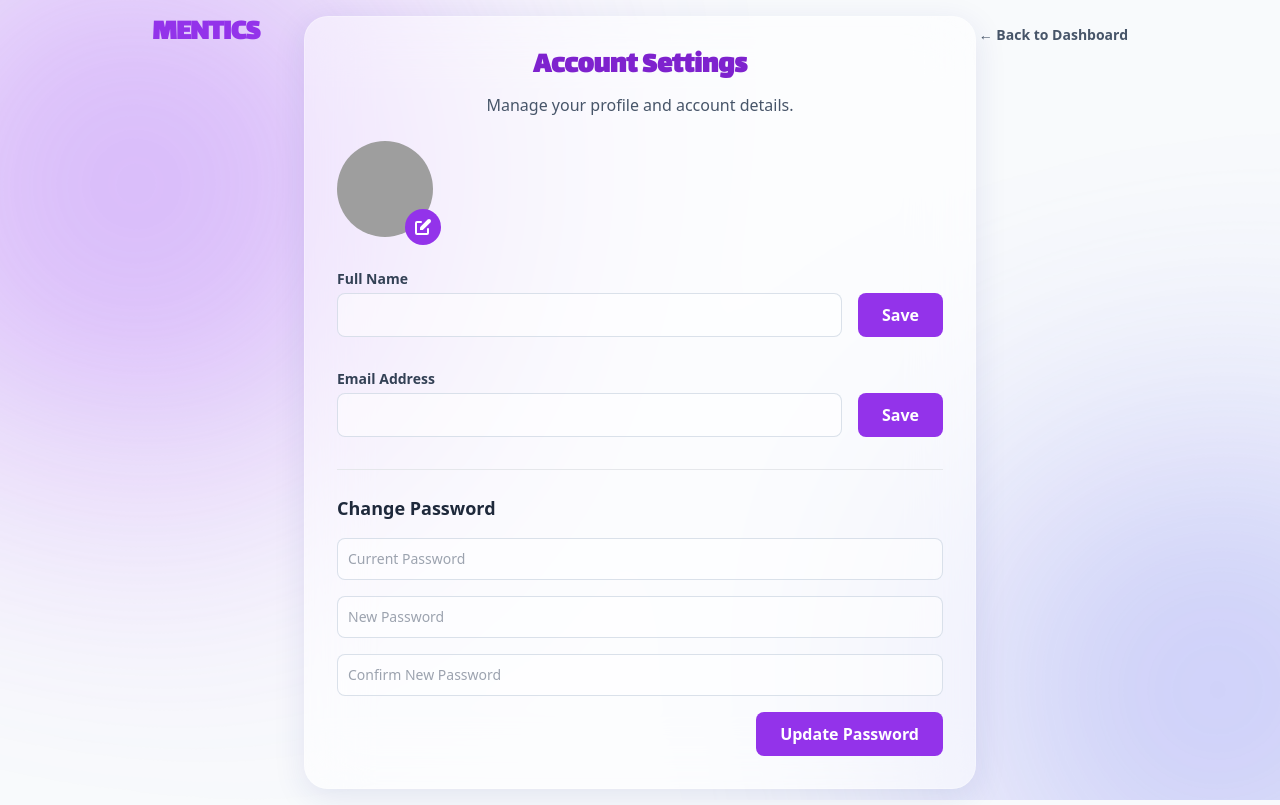
After one commit to shreyasboddani/MENTICS, a Flask app: template templates/account.html in a window 1280 px wide. The commit adds this page. Run offline with Flask 3, Linux system fonts and the light colour scheme; the template is opened without the code that fills it, so the values that code supplies are empty; some libraries are stand-ins or nearby versions; grey boxes are pictures that could not be loaded.

Commit message:
Added account page

```diff
--- a/app.py
+++ b/app.py
@@ -1,4 +1,3 @@
-# app.py
 from flask import Flask, render_template, request, redirect, url_for, session, jsonify
 from werkzeug.security import generate_password_hash, check_password_hash
 from dbhelper import DatabaseHandler
@@ -12,30 +11,32 @@ import random
 from pathlib import Path
 from datetime import datetime, timedelta, date
 from zoneinfo import ZoneInfo, ZoneInfoNotFoundError
-# NEW: Import for Google OAuth
 from authlib.integrations.flask_client import OAuth
-
+from werkzeug.utils import secure_filename
 
 # Explicitly load the .env file from the correct path
 env_path = Path('.') / '.env'
 load_dotenv(dotenv_path=env_path)
 
 app = Flask(__name__)
-app.secret_key = "supersecretkey"  # Replace with a real secret key in production
+app.secret_key = "supersecretkey"  # Replace with a real secret key
+# --- START: UPLOAD FOLDER CONFIGURATION ---
+app.config['UPLOAD_FOLDER'] = 'static/uploads'
 app.url_map.strict_slashes = False
-app.permanent_session_lifetime = timedelta(
-    minutes=10)
-
-# NEW: Initialize OAuth for Google Login
+app.permanent_session_lifetime = timedelta(minutes=10)
+
+# Ensure the upload folder exists
+os.makedirs(app.config['UPLOAD_FOLDER'], exist_ok=True)
+# --- END: UPLOAD FOLDER CONFIGURATION ---
+
+
 oauth = OAuth(app)
 oauth.register(
     name='google',
     server_metadata_url='https://accounts.google.com/.well-known/openid-configuration',
     client_id=os.getenv("GOOGLE_CLIENT_ID"),
     client_secret=os.getenv("GOOGLE_CLIENT_SECRET"),
-    client_kwargs={
-        'scope': 'openid email profile'
-    }
+    client_kwargs={'scope': 'openid email profile'}
 )
 
 db = DatabaseHandler("users.db")
@@ -45,7 +46,6 @@ db = DatabaseHandler("users.db")
 
 
 def init_db():
-    # Simplified init_db - it will create the table and add columns if they don't exist
     db.create_table("users", {
         "id": "INTEGER PRIMARY KEY AUTOINCREMENT",
         "email": "TEXT NOT NULL UNIQUE",
@@ -53,12 +53,13 @@ def init_db():
         "stats": "TEXT NOT NULL",
         "name": "TEXT NOT NULL DEFAULT ''",
         "onboarding_completed": "BOOLEAN DEFAULT FALSE",
-        "onboarding_data": "TEXT"
+        "onboarding_data": "TEXT",
+        "profile_picture": "TEXT"
     })
-    # Add columns safely - the function now handles "duplicate column" errors
     db.add_column("users", "name", "TEXT NOT NULL DEFAULT ''")
     db.add_column("users", "onboarding_completed", "BOOLEAN DEFAULT FALSE")
     db.add_column("users", "onboarding_data", "TEXT")
+    db.add_column("users", "profile_picture", "TEXT")
 
     db.create_table("paths", {
         "id": "INTEGER PRIMARY KEY AUTOINCREMENT",
@@ -968,6 +969,53 @@ def dashboard(user):
     )
 
 
+@app.route('/account', methods=['GET', 'POST'])
+@login_required
+def account(user):
+    if request.method == 'POST':
+        form_type = request.form.get('form_type')
+
+        if form_type == 'name':
+            new_name = request.form.get('name')
+            db.update('users', {'name': new_name}, {'id': user.data['id']})
+
+        elif form_type == 'email':
+            new_email = request.form.get('email')
+            # Add validation to ensure email is not already taken
+            existing_user = db.select('users', where={'email': new_email})
+            if not existing_user:
+                db.update('users', {'email': new_email},
+                          {'id': user.data['id']})
+                session['user'] = new_email  # Update session
+
+        elif form_type == 'password':
+            current_password = request.form.get('current_password')
+            new_password = request.form.get('new_password')
+            confirm_password = request.form.get('confirm_password')
+
+            if check_password_hash(user.data['password'], current_password) and new_password == confirm_password:
+                hashed_password = generate_password_hash(new_password)
+                db.update('users', {'password': hashed_password}, {
+                          'id': user.data['id']})
+
+        elif form_type == 'pfp':
+            if 'pfp' in request.files:
+                file = request.files['pfp']
+                if file.filename != '':
+                    filename = secure_filename(file.filename)
+                    # To make filenames unique
+                    unique_filename = f"{user.data['id']}_{filename}"
+                    filepath = os.path.join(
+                        app.config['UPLOAD_FOLDER'], unique_filename)
+                    file.save(filepath)
+                    db.update('users', {
+                              'profile_picture': f"/static/uploads/{unique_filename}"}, {'id': user.data['id']})
+
+    # Refresh user data after potential updates
+    user.load_user()
+    return render_template('account.html', user=user, profile_picture=user.data.get('profile_picture'))
+
+
 @app.route("/dashboard/test-path-builder", methods=["GET", "POST"])
 @login_required
 def test_path_builder(user):
--- /dev/null
+++ b/templates/account.html
@@ -0,0 +1,145 @@
+<!DOCTYPE html>
+<html lang="en">
+
+<head>
+    <meta charset="UTF-8" />
+    <title>Account Settings – Mentics</title>
+    <meta name="viewport" content="width=device-width, initial-scale=1.0" />
+    <script src="https://cdn.tailwindcss.com"></script>
+    <link rel="preconnect" href="https://fonts.googleapis.com">
+    <link rel="preconnect" href="https://fonts.gstatic.com" crossorigin>
+    <link href="https://fonts.googleapis.com/css2?family=Inter:wght@400;500;600;700;800&family=Lalezar&display=swap"
+        rel="stylesheet">
+    <link href="https://unpkg.com/aos@2.3.1/dist/aos.css" rel="stylesheet">
+    <link rel="stylesheet" href="{{ url_for('static', filename='dashboard.css') }}">
+</head>
+
+<body
+    class="bg-slate-50 font-sans text-slate-800 antialiased min-h-screen flex flex-col items-center justify-center p-4">
+
+    <div class="background-shapes">
+        <div class="shape-1"></div>
+        <div class="shape-2"></div>
+    </div>
+
+    <header class="absolute top-0 left-0 w-full z-10">
+        <div class="max-w-5xl mx-auto flex justify-between items-center px-6 py-4">
+            <a href="/dashboard" class="text-3xl font-bold text-purple-600 tracking-tight font-lalezar">
+                MENTICS
+            </a>
+            <nav>
+                <a href="/dashboard"
+                    class="text-sm font-semibold text-slate-600 hover:text-purple-600 transition-colors duration-200">
+                    &larr; Back to Dashboard
+                </a>
+            </nav>
+        </div>
+    </header>
+
+    <main class="w-full max-w-2xl" data-aos="fade-up">
+        <div class="card p-6 md:p-8">
+            <div class="text-center mb-6">
+                <h1 class="text-3xl font-bold font-lalezar text-purple-700 mb-2">Account Settings</h1>
+                <p class="text-slate-600">Manage your profile and account details.</p>
+            </div>
+
+            <div class="flex items-center gap-6 mb-8">
+                <div class="relative">
+                    <img id="pfp-preview" src="{{ profile_picture or url_for('static', filename='default-pfp.png') }}"
+                        alt="Profile Picture" class="w-24 h-24 rounded-full object-cover">
+                    <label for="pfp-upload"
+                        class="absolute -bottom-2 -right-2 bg-purple-600 text-white rounded-full p-2 cursor-pointer hover:bg-purple-700 transition">
+                        <svg xmlns="http://www.w3.org/2000/svg" class="h-5 w-5" viewBox="0 0 20 20" fill="currentColor">
+                            <path d="M17.414 2.586a2 2 0 00-2.828 0L7 10.172V13h2.828l7.586-7.586a2 2 0 000-2.828z" />
+                            <path fill-rule="evenodd"
+                                d="M2 6a2 2 0 012-2h4a1 1 0 010 2H4v10h10v-4a1 1 0 112 0v4a2 2 0 01-2 2H4a2 2 0 01-2-2V6z"
+                                clip-rule="evenodd" />
+                        </svg>
+                    </label>
+                </div>
+                <div>
+                    <h2 class="text-2xl font-bold text-slate-800">{{ user.get_name() }}</h2>
+                    <p class="text-slate-500">{{ user.email }}</p>
+                </div>
+            </div>
+
+            <form method="POST" action="{{ url_for('account') }}" class="mb-8">
+                <input type="hidden" name="form_type" value="name">
+                <label class="block text-sm font-semibold text-slate-700 mb-1" for="name">Full Name</label>
+                <div class="flex gap-4">
+                    <input type="text" id="name" name="name" value="{{ user.get_name() }}"
+                        class="w-full bg-white/50 border border-slate-300/70 rounded-lg p-2.5 text-sm focus:ring-2 focus:ring-purple-500"
+                        required>
+                    <button type="submit"
+                        class="bg-purple-600 text-white px-6 py-2.5 rounded-lg hover:bg-purple-700 font-semibold transition">Save</button>
+                </div>
+            </form>
+
+            <form method="POST" action="{{ url_for('account') }}" class="mb-8">
+                <input type="hidden" name="form_type" value="email">
+                <label class="block text-sm font-semibold text-slate-700 mb-1" for="email">Email Address</label>
+                <div class="flex gap-4">
+                    <input type="email" id="email" name="email" value="{{ user.email }}"
+                        class="w-full bg-white/50 border border-slate-300/70 rounded-lg p-2.5 text-sm focus:ring-2 focus:ring-purple-500"
+                        required>
+                    <button type="submit"
+                        class="bg-purple-600 text-white px-6 py-2.5 rounded-lg hover:bg-purple-700 font-semibold transition">Save</button>
+                </div>
+            </form>
+
+            <form method="POST" action="{{ url_for('account') }}">
+                <input type="hidden" name="form_type" value="password">
+                <h3 class="text-lg font-semibold text-slate-800 border-t pt-6 mb-4">Change Password</h3>
+                <div class="space-y-4">
+                    <input type="password" name="current_password" placeholder="Current Password"
+                        class="w-full bg-white/50 border border-slate-300/70 rounded-lg p-2.5 text-sm focus:ring-2 focus:ring-purple-500"
+                        required>
+                    <input type="password" name="new_password" placeholder="New Password"
+                        class="w-full bg-white/50 border border-slate-300/70 rounded-lg p-2.5 text-sm focus:ring-2 focus:ring-purple-500"
+                        required>
+                    <input type="password" name="confirm_password" placeholder="Confirm New Password"
+                        class="w-full bg-white/50 border border-slate-300/70 rounded-lg p-2.5 text-sm focus:ring-2 focus:ring-purple-500"
+                        required>
+                </div>
+                <div class="mt-4 flex justify-end">
+                    <button type="submit"
+                        class="bg-purple-600 text-white px-6 py-2.5 rounded-lg hover:bg-purple-700 font-semibold transition">Update
+                        Password</button>
+                </div>
+            </form>
+
+            <form id="pfp-form" method="POST" action="{{ url_for('account') }}" enctype="multipart/form-data"
+                class="hidden">
+                <input type="hidden" name="form_type" value="pfp">
+                <input type="file" id="pfp-upload" name="pfp" accept="image/*">
+            </form>
+
+        </div>
+    </main>
+    <script src="https://unpkg.com/aos@2.3.1/dist/aos.js"></script>
+    <script>
+        AOS.init({
+            once: true,
+            duration: 800
+        });
+
+        // Profile picture preview and auto-submit
+        const pfpUpload = document.getElementById('pfp-upload');
+        const pfpPreview = document.getElementById('pfp-preview');
+        const pfpForm = document.getElementById('pfp-form');
+
+        pfpUpload.addEventListener('change', () => {
+            const file = pfpUpload.files[0];
+            if (file) {
+                const reader = new FileReader();
+                reader.onload = (e) => {
+                    pfpPreview.src = e.target.result;
+                }
+                reader.readAsDataURL(file);
+                pfpForm.submit();
+            }
+        });
+    </script>
+</body>
+
+</html>
--- a/userhelper.py
+++ b/userhelper.py
@@ -20,6 +20,11 @@ class User:
             return self.data['name']
         return "User"  # Default value
 
+    def get_profile_picture(self):
+        if self.data and self.data.get('profile_picture'):
+            return self.data['profile_picture']
+        return None
+
     def get_stats(self):
         if self.data and 'stats' in self.data:
             return json.loads(self.data['stats'])
```
Also changed, not shown: templates/dashboard.html (+8 -1 lines), templates/stats.html (+7 -1 lines), templates/tracker.html (+8 -1 lines), static/uploads/1_Photo_for_SAT_and_School.jpg (added).
